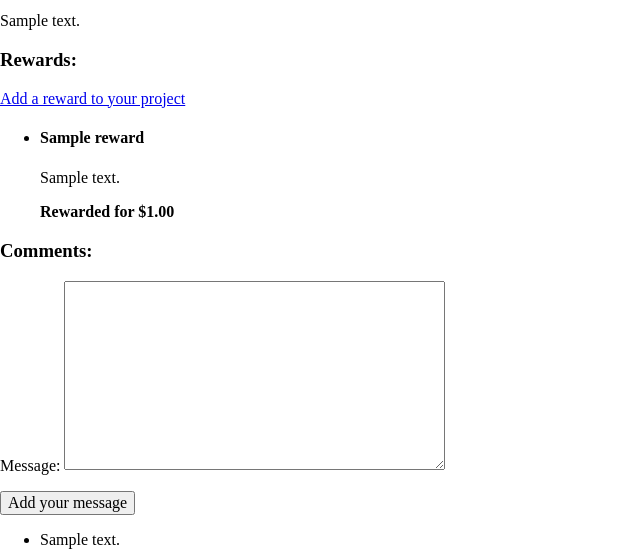
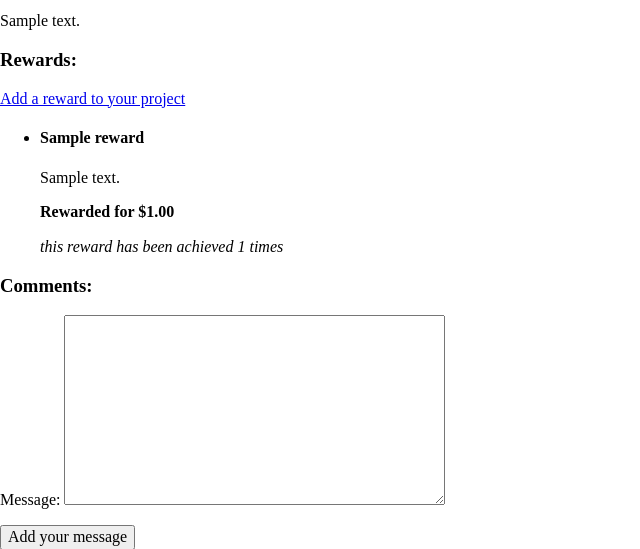
Before and after one commit to jessiicacmoore/Crowdfunder, a Django app: page /project/1 in a window 1280 px wide. Shown: the part 710-1259 px from the top of the page, without its empty margins (0-640 px from the left). Run offline with Django 3.2, Linux system fonts and the light colour scheme; a user stored in the database is signed in; tables that the repository leaves empty hold one stand-in row (values such as "Sample post"); grey boxes marked "Sample" are stand-in pictures; parts of the project's set-up code (start-up, migrations or seed data) failed here and were passed over.

Commit message:
Display number of times a reward has been achieved on owners project

```diff
--- a/crowdfunder/templates/project_detail.html
+++ b/crowdfunder/templates/project_detail.html
@@ -38,6 +38,9 @@
                 <h4>{{ reward.name }}</h4>
                 <p>{{ reward.description }}</p>
                 <p><strong>Rewarded for ${{ reward.donation_value }}</strong></p>
+                {% if user == project.owner %}
+                <p><em>this reward has been achieved {{ reward.donations.count }} times</em></p>
+                {% endif %}
             </li>
             {% endfor %}
         </ul>
```
